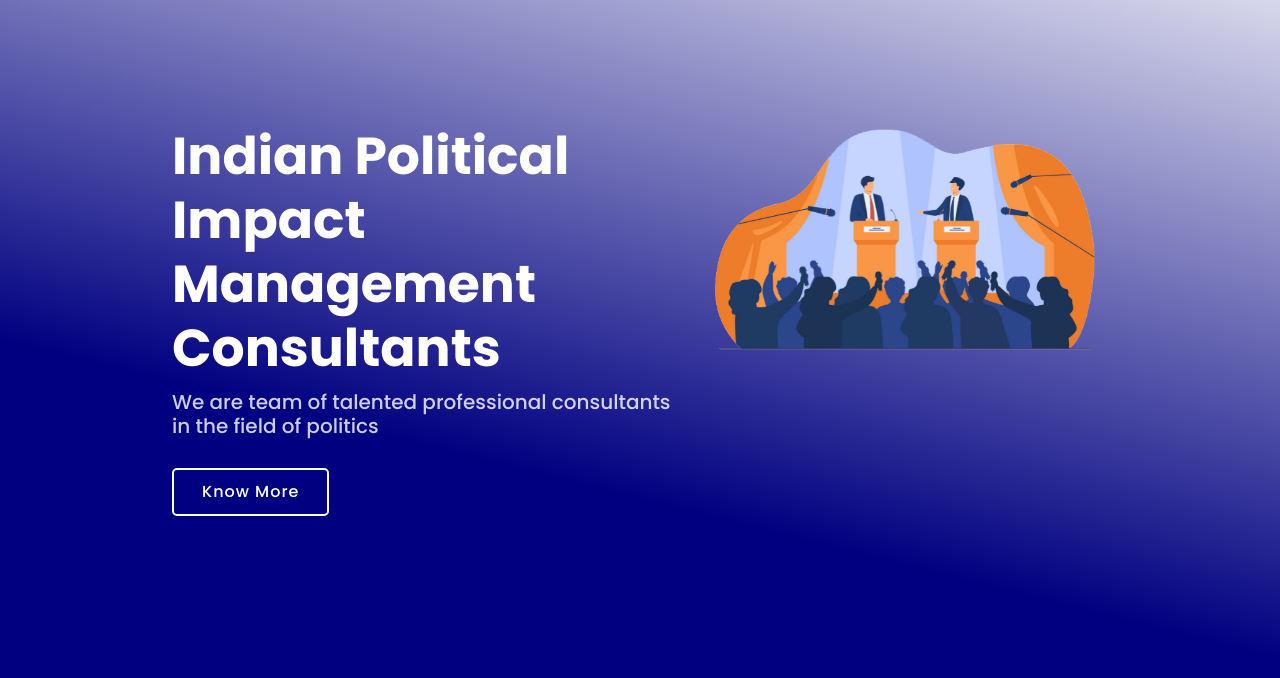
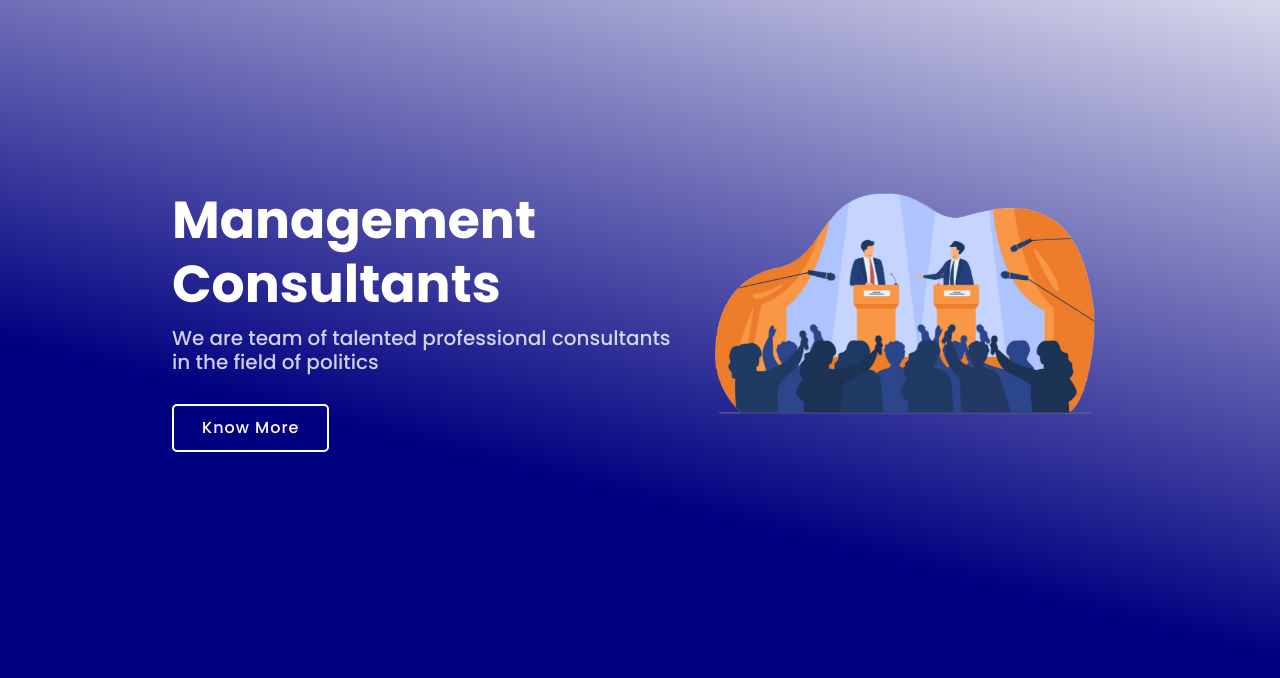
Before and after one commit to ChaitanyaCj/IPIMC, a plain HTML site: page index.html in a window 1280 px wide. Shown: the part 122-800 px from the top of the page. Drawn offline with nearby package versions, Linux system fonts and the light colour scheme.

Commit message:
test change for fork

```diff
--- a/index.html
+++ b/index.html
@@ -80,7 +80,7 @@
     <div class="container-fluid" data-aos="fade-up">
       <div class="row justify-content-center">
         <div class="col-xl-5 col-lg-6 pt-3 pt-lg-0 order-2 order-lg-1 d-flex flex-column justify-content-center">
-          <h1>Indian Political Impact Management Consultants</h1>
+          <h1>Management Consultants</h1>
           <h2>We are team of talented professional consultants in the field of politics</h2>
           <div><a href="#about" class="btn-get-started scrollto">Know More</a></div>
         </div>
```
